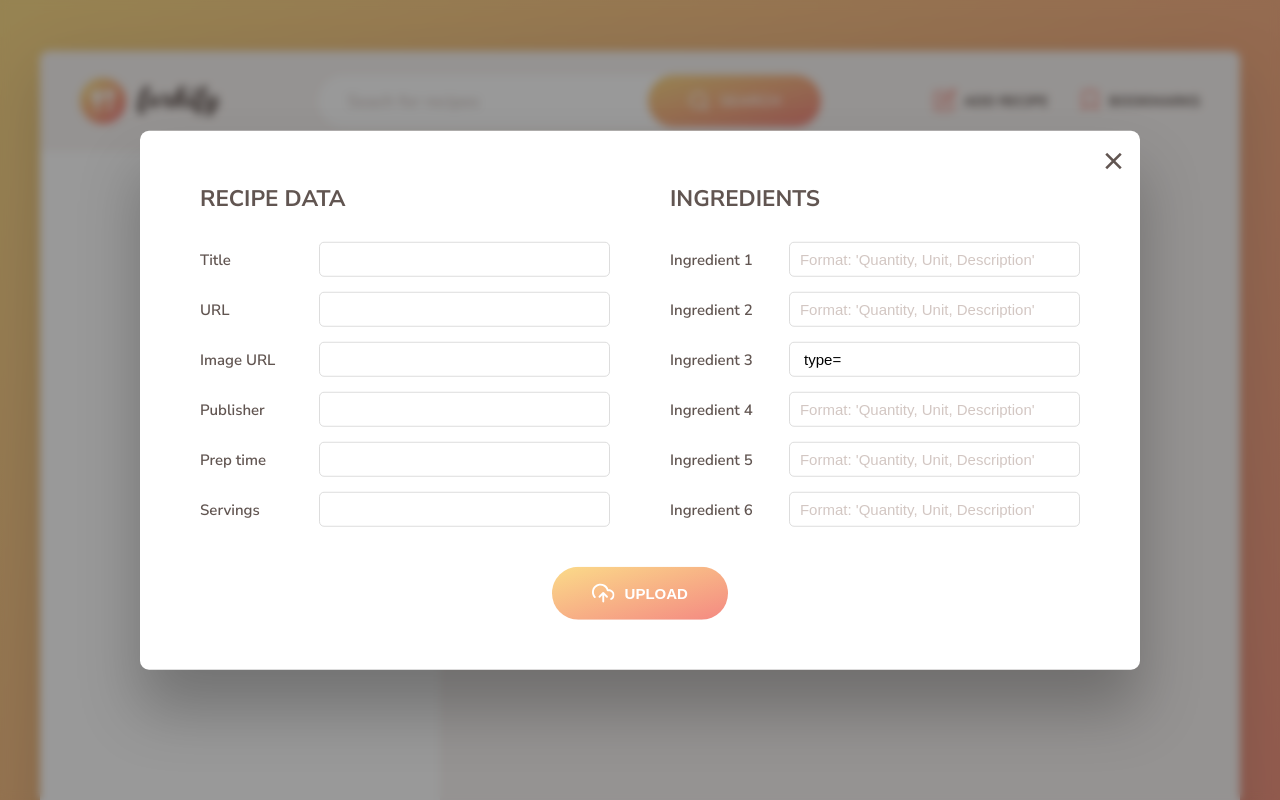
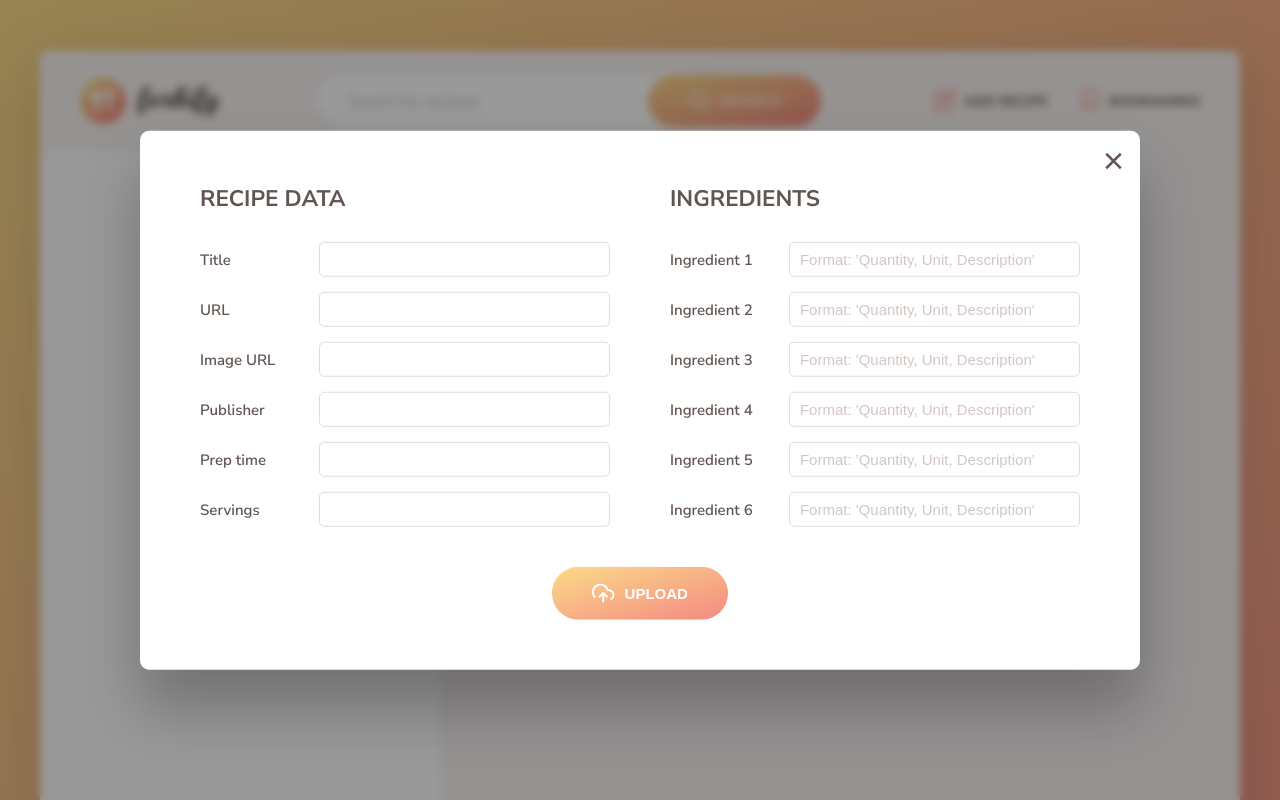
Before and after one commit to nratmie/forkify_app, a website built with Parcel: page index.html in a window 1280 px wide. Both pictures are taken after a click on the button "ADD RECIPE". Shown: the top 800 px of the page. Built offline with nearby package versions, Linux system fonts and the light colour scheme.

Commit message:
Removed test data

```diff
--- a/index.html
+++ b/index.html
@@ -137,7 +137,7 @@
                 <input type="text" name="ingredient-2" placeholder="Format: 'Quantity, Unit, Description'">
 
                 <label>Ingredient 3</label>
-                <input value=" type=" text" name="ingredient-3" placeholder="Format: 'Quantity, Unit, Description'">
+                <input type="text" name="ingredient-3" placeholder="Format: 'Quantity, Unit, Description'">
 
                 <label>Ingredient 4</label>
                 <input type="text" name="ingredient-4" placeholder="Format: 'Quantity, Unit, Description'">
```
